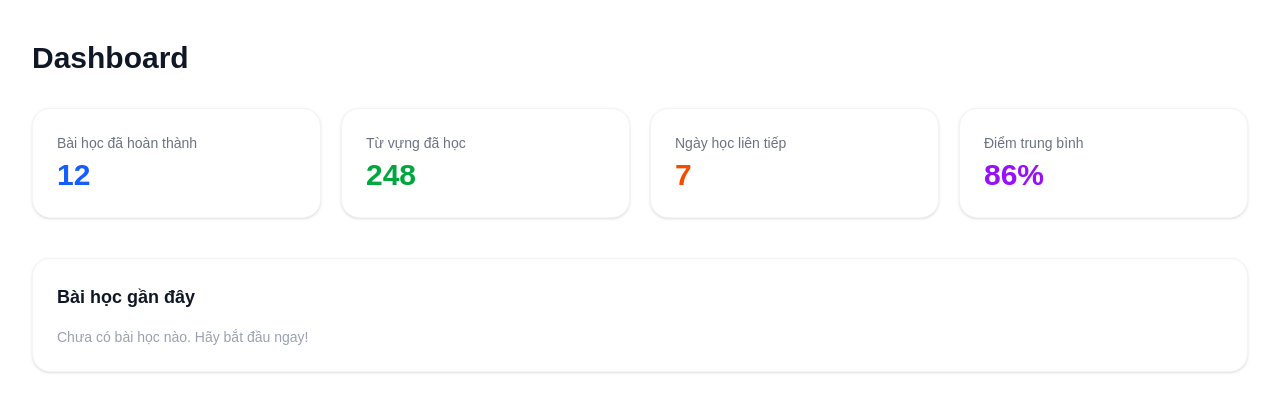
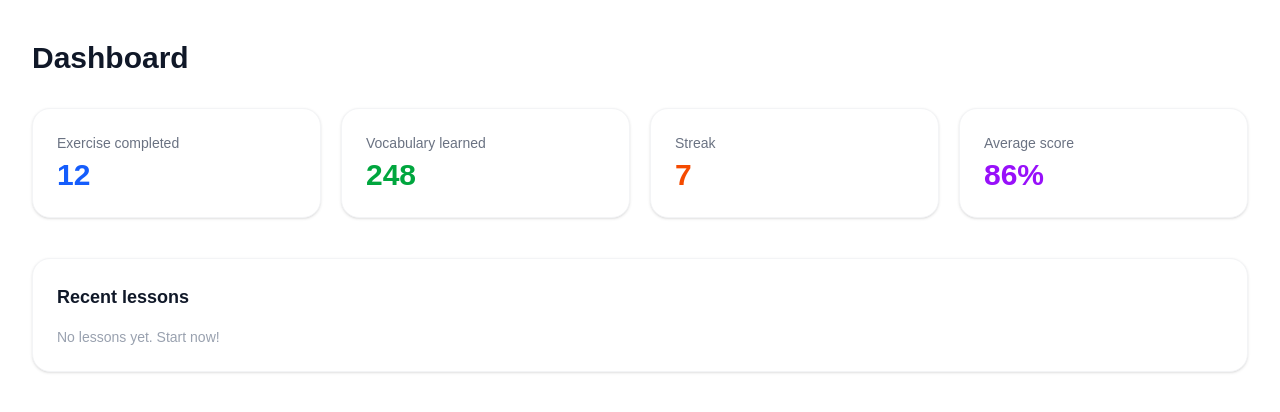
Before and after one commit to HaoRonald/DA1_LetsLearn-FE, a Next.js app: page /dashboard in a window 1280 px wide. Shown: the top 412 px of the page. Built offline with nearby package versions, Linux system fonts and the light colour scheme; no server answers.

Commit message:
feat: update english language

```diff
--- a/app/dashboard/page.tsx
+++ b/app/dashboard/page.tsx
@@ -1,6 +1,6 @@
-import type { Metadata } from 'next';
+import type { Metadata } from "next";
 
-export const metadata: Metadata = { title: 'Dashboard' };
+export const metadata: Metadata = { title: "Dashboard" };
 
 export default function DashboardPage() {
   return (
@@ -9,10 +9,14 @@ export default function DashboardPage() {
 
       <div className="grid sm:grid-cols-2 lg:grid-cols-4 gap-5 mb-10">
         {[
-          { label: 'Bài học đã hoàn thành', value: '12', color: 'text-blue-600' },
-          { label: 'Từ vựng đã học', value: '248', color: 'text-green-600' },
-          { label: 'Ngày học liên tiếp', value: '7', color: 'text-orange-600' },
-          { label: 'Điểm trung bình', value: '86%', color: 'text-purple-600' },
+          { label: "Exercise completed", value: "12", color: "text-blue-600" },
+          {
+            label: "Vocabulary learned",
+            value: "248",
+            color: "text-green-600",
+          },
+          { label: "Streak", value: "7", color: "text-orange-600" },
+          { label: "Average score", value: "86%", color: "text-purple-600" },
         ].map((stat) => (
           <div
             key={stat.label}
@@ -25,8 +29,10 @@ export default function DashboardPage() {
       </div>
 
       <div className="bg-white rounded-2xl p-6 border border-gray-100 shadow-sm">
-        <h2 className="text-lg font-semibold text-gray-900 mb-4">Bài học gần đây</h2>
-        <p className="text-gray-400 text-sm">Chưa có bài học nào. Hãy bắt đầu ngay!</p>
+        <h2 className="text-lg font-semibold text-gray-900 mb-4">
+          Recent lessons
+        </h2>
+        <p className="text-gray-400 text-sm">No lessons yet. Start now!</p>
       </div>
     </div>
   );
```
